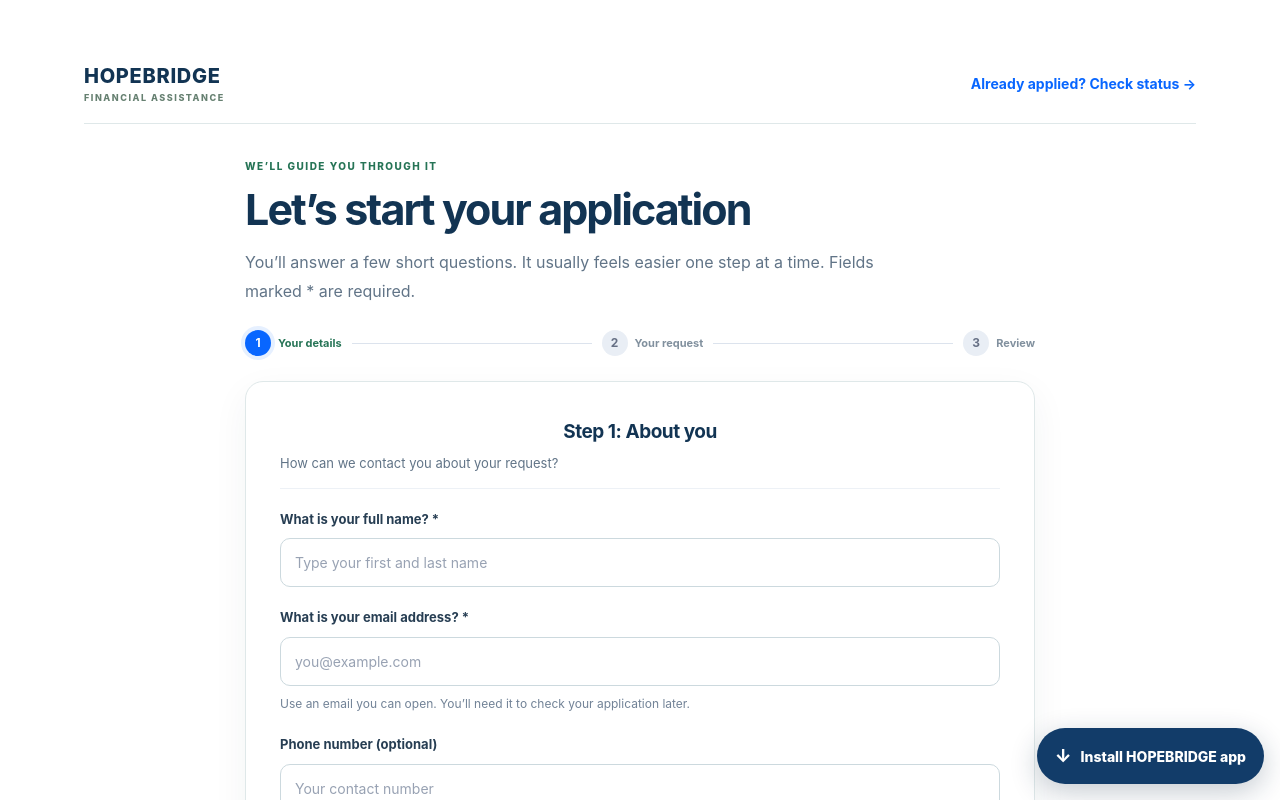
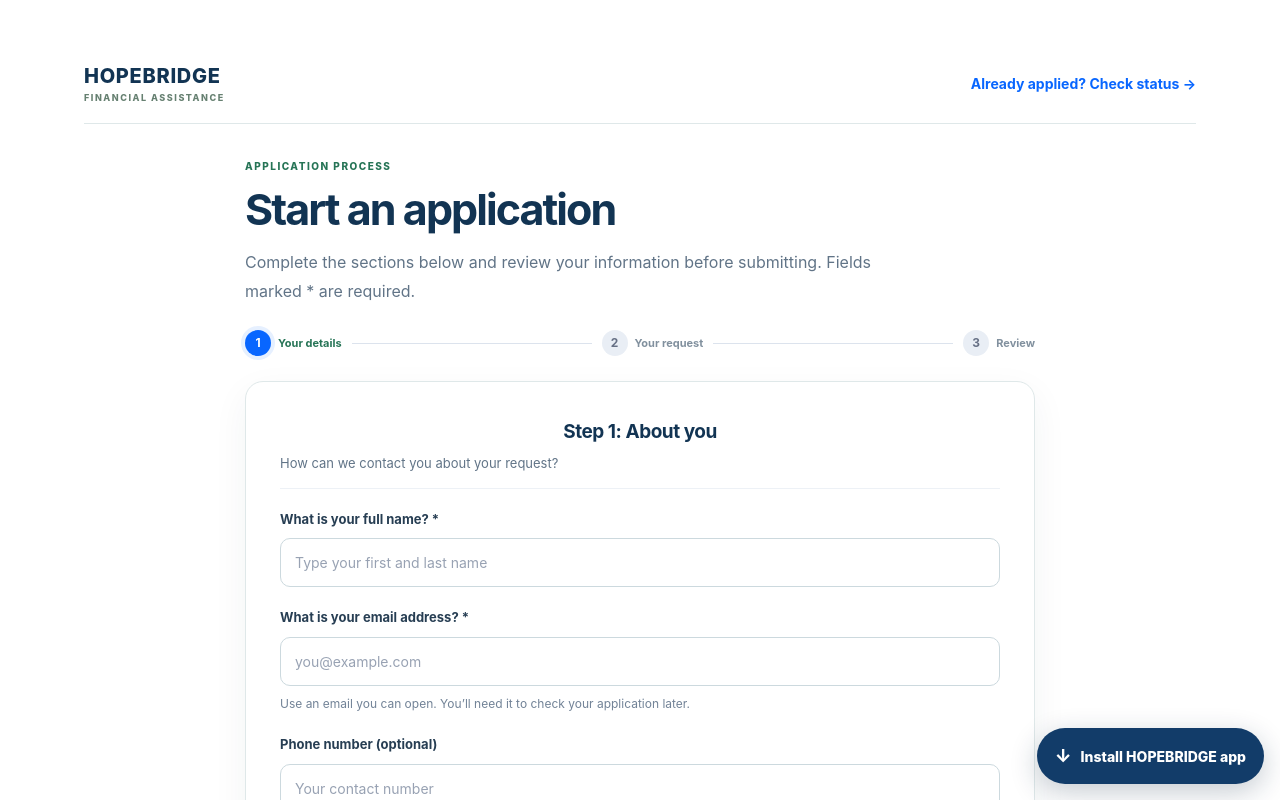
Before and after one commit to agentsarahmitchell56-code/USHopeBridge, a Next.js app: page /apply in a window 1280 px wide. Shown: the top 800 px of the page. Built offline with nearby package versions, Linux system fonts and the light colour scheme.

Commit message:
Formalize HOPEBRIDGE application wording

```diff
--- a/app/apply/page.tsx
+++ b/app/apply/page.tsx
@@ -97,12 +97,12 @@ export default function Apply() {
           <div className="success-mark" aria-hidden="true">✓</div>
           <p className="eyebrow">STEP 3 OF 3 · COMPLETE</p>
           <h1>We received your application</h1>
-          <p className="success-copy">Thank you. Your request has been submitted for review.</p>
+          <p className="success-copy">Thank you. Your application has been received and is awaiting review.</p>
           <div className="reference-card"><span>Your application reference number</span><strong>{ref}</strong>
             <button type="button" className="btn secondary" onClick={() => void navigator.clipboard?.writeText(ref)}>Copy reference</button>
           </div>
           <p className="helper-copy">Please save this number. To check for updates, you’ll also need the email address you used on the form.</p>
-          <div className="actions"><Link className="btn primary" href="/status">Check application status</Link><Link className="btn secondary" href="/chat">Ask for help</Link><Link className="btn secondary" href="/">Return home</Link></div>
+          <div className="actions"><Link className="btn primary" href="/status">Check application status</Link><Link className="btn secondary" href="/chat">Contact support</Link><Link className="btn secondary" href="/">Return home</Link></div>
           <p className="form-footnote">Submitting an application does not guarantee approval or funding.</p>
         </div>
       </div></main>
@@ -116,9 +116,9 @@ export default function Apply() {
         <Link href="/status" className="text-link">Already applied? Check status →</Link>
       </div>
       <div className="form-wrap application-form-wrap">
-        <p className="eyebrow">WE’LL GUIDE YOU THROUGH IT</p>
-        <h1>Let’s start your application</h1>
-        <p className="page-lead">You’ll answer a few short questions. It usually feels easier one step at a time. Fields marked * are required.</p>
+        <p className="eyebrow">APPLICATION PROCESS</p>
+        <h1>Start an application</h1>
+        <p className="page-lead">Complete the sections below and review your information before submitting. Fields marked * are required.</p>
         <div className="form-progress" aria-label={`Step ${step} of 3`}>
           <span className={`progress-step ${step >= 1 ? "progress-step-active" : ""}`}><span>1</span>Your details</span>
           <span className="progress-line" />
```
